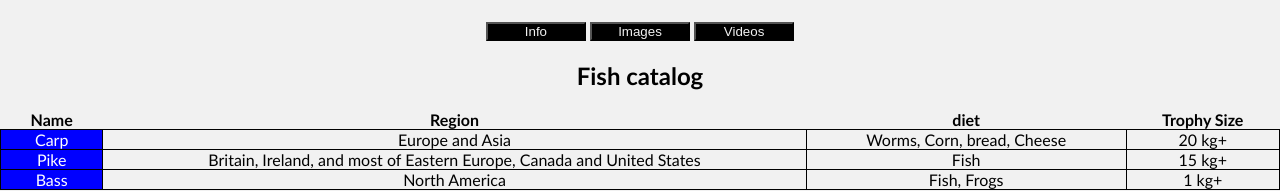
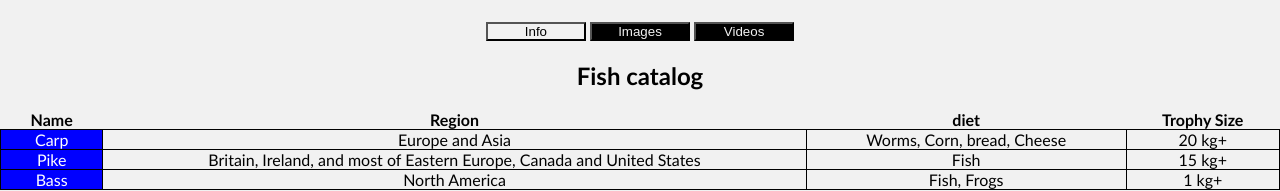
Before and after one commit to RadoyZhelyazkov/HomeWork, a plain HTML site: page HTML-Module-Final-Task/info.html in a window 1280 px wide. In both pictures the pointer is over the button "Info". Shown: the top 191 px of the page. Drawn offline with Linux system fonts and the light colour scheme.

Commit message:
Commit - Buttons

```diff
--- a/HTML-Module-Final-Task/style.css
+++ b/HTML-Module-Final-Task/style.css
@@ -39,6 +39,11 @@ button {
     width: 100px;
     height: auto;
     cursor: pointer;
+}
+
+button:hover {
+    background-color: #f1f1f1;
+    color:#000000;
 }
 
 h1, h2 {
```
